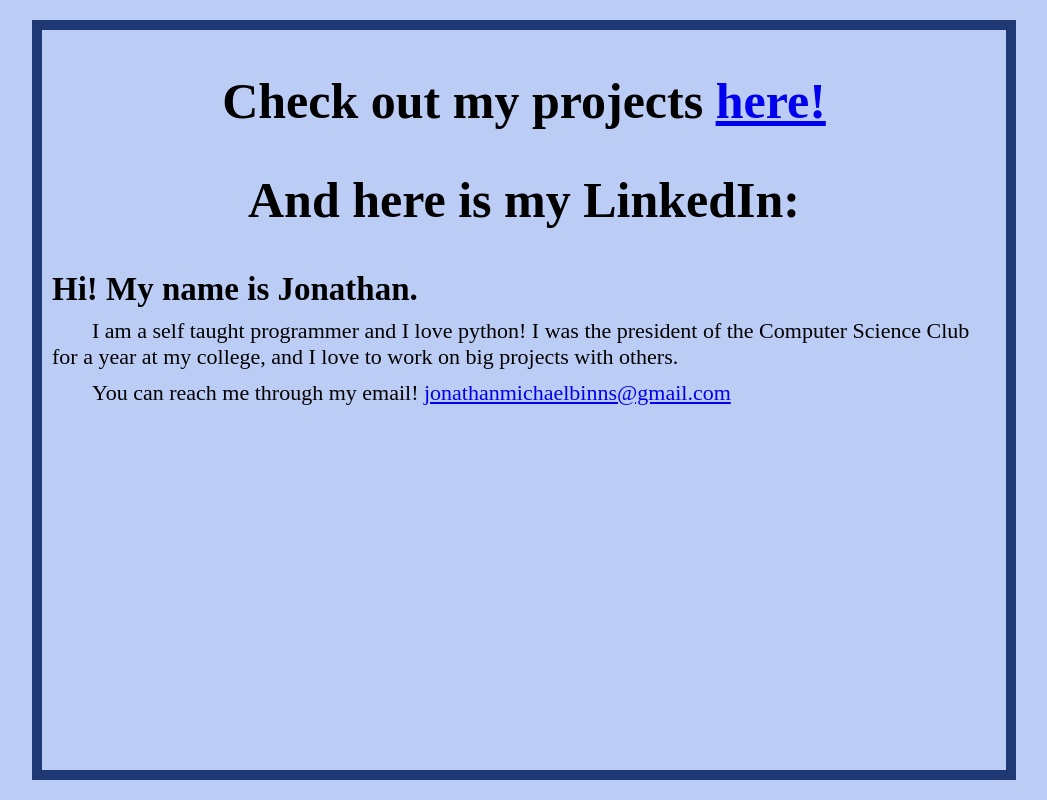
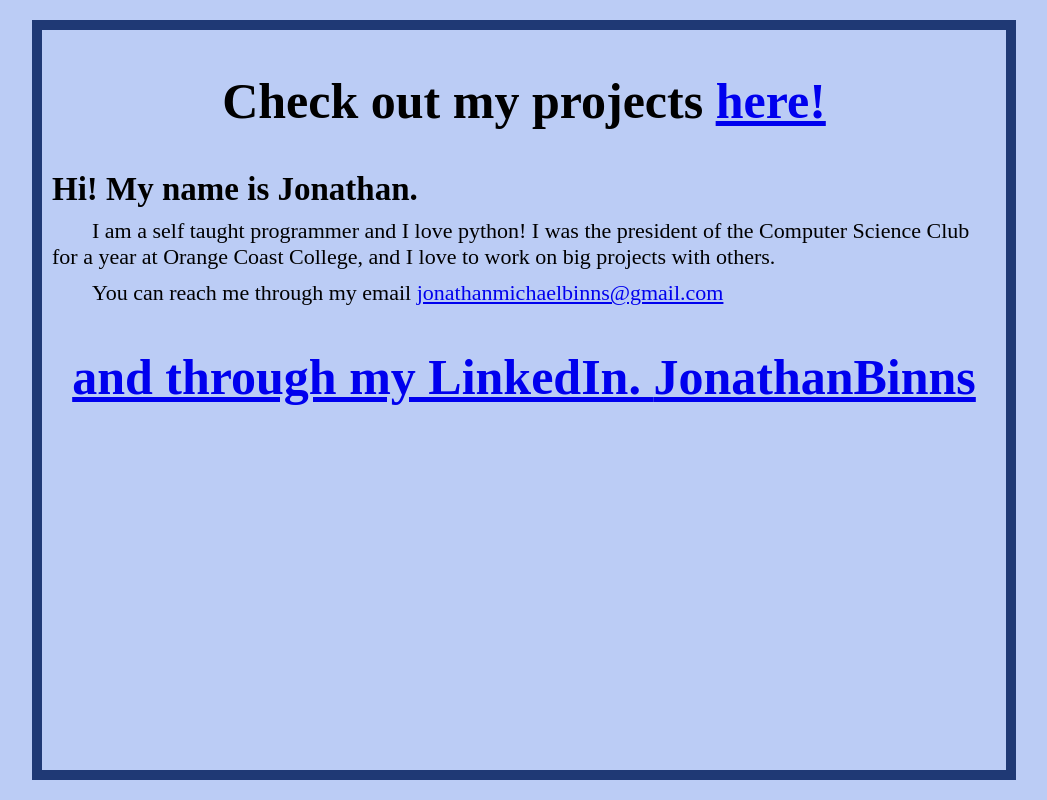
Before and after one commit to JonathanBinns/JonathanBinns.github.io, a plain HTML site: page index.html in a window 1280 px wide. Shown: the whole page, without its empty margins (116-1163 px from the left). Drawn offline with Linux system fonts and the light colour scheme.

Commit message:
Updated information

```diff
--- a/index.html
+++ b/index.html
@@ -7,10 +7,10 @@
     <body>
         <article>
             <h1>Check out my projects <a href="https://github.com/JonathanBinns"> here!</a></h1>
-            <h1>And here is my LinkedIn: <a href="https://github.com/JonathanBinns"></a></h1>
             <h2>Hi! My name is Jonathan.</h2>
-            <p>I am a self taught programmer and I love python! I was the president of the Computer Science Club for a year at my college, and I love to work on big projects with others.</p>
-            <p>You can reach me through my email! <a href=mailto:jonathanmichaelbinns@gmail.com> jonathanmichaelbinns@gmail.com</p>
+            <p>I am a self taught programmer and I love python! I was the president of the Computer Science Club for a year at Orange Coast College, and I love to work on big projects with others.</p>
+            <p>You can reach me through my email <a href=mailto:jonathanmichaelbinns@gmail.com> jonathanmichaelbinns@gmail.com</p>
+            <h1>and through my LinkedIn. <a href="https://www.linkedin.com/in/jonathan-binns-a59b3b1b8/"> JonathanBinns </a></h1>
         </article>
     </body>
 </html>
```
